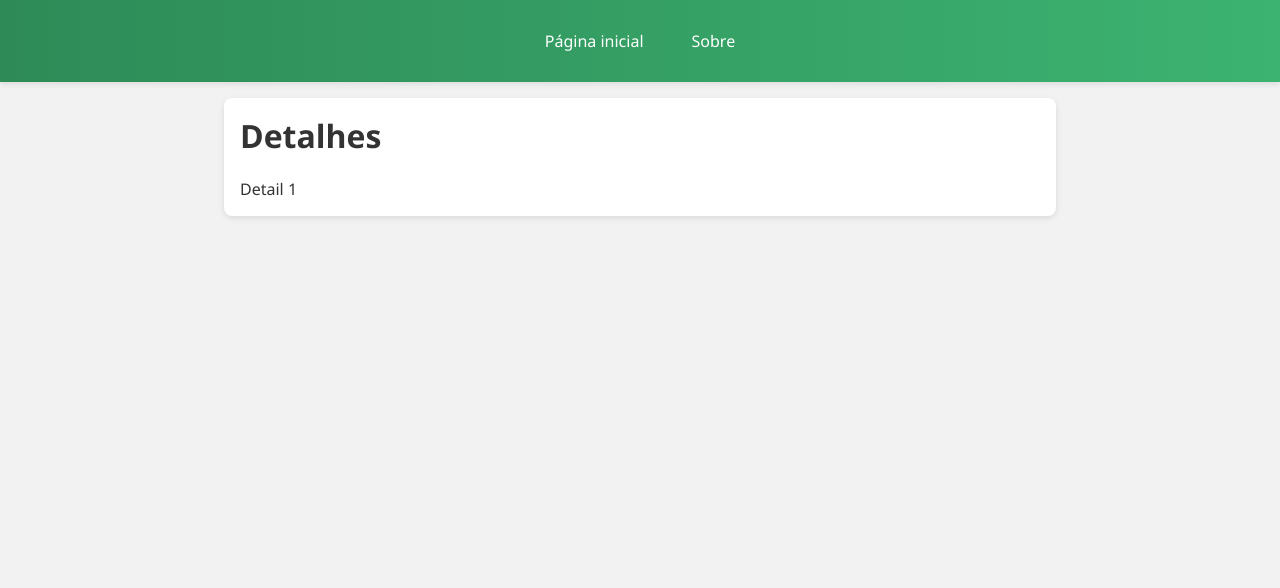
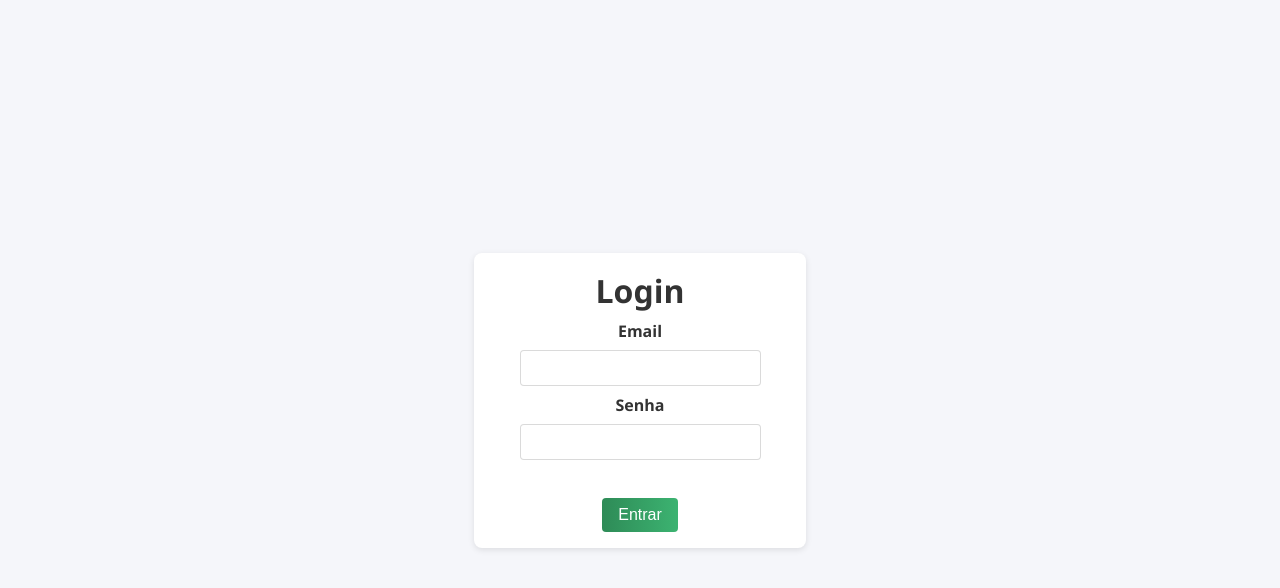
Before and after one commit to devictorqroz/react-lsdev, a React (Vite) app: page /detalhe/1 in a window 1280 px wide. Shown: the top 588 px of the page. Built offline with nearby package versions, Linux system fonts and the light colour scheme; what miragejs would draw is missing.

Commit message:
ref: Create Routes module

```diff
--- a/src/App.tsx
+++ b/src/App.tsx
@@ -1,38 +1,12 @@
-import { BrowserRouter, Routes, Route, Navigate } from "react-router";
-
-import { AppLayout } from "./shared/layout/AppLayout";
-
-import { Home } from "./pages/Home";
-import { About } from "./pages/About";
-import { Detail } from "./pages/Detail";
-import { Login } from "./pages/public/Login";
-
+import { AppRoutes } from "./Routes";
+import { AuthProvider } from "./shared/contexts/AuthContext";
 
 
 export function App() {
 
-  const isAuthenticated = true;
-
   return (
-    <BrowserRouter>
-      {isAuthenticated && (
-        <AppLayout>
-          <Routes>
-            <Route path='/' element={<Home />} />
-            <Route path='/sobre' element={<About />} />
-            <Route path='/detalhe/:id' element={<Detail />} />
-
-
-            <Route path='*' element={<Navigate to='/' />} />
-          </Routes>
-        </AppLayout>
-      )}
-      {!isAuthenticated && (
-        <Routes>
-          <Route path='*' element={<Login />} />
-
-        </Routes>
-      )}
-    </BrowserRouter>
+    <AuthProvider>
+      <AppRoutes />
+    </AuthProvider>
   );
 }
--- /dev/null
+++ b/src/Routes.tsx
@@ -0,0 +1,37 @@
+import { BrowserRouter, Routes, Route, Navigate } from "react-router";
+
+import { useIsAuthenticated } from "./shared/contexts/AuthContext";
+import { AppLayout } from "./shared/layout/AppLayout";
+import { Home } from "./pages/Home";
+import { About } from "./pages/About";
+import { Detail } from "./pages/Detail";
+import { Login } from "./pages/public/Login";
+
+export const AppRoutes = () => {
+
+    const isAuthenticated = useIsAuthenticated();
+
+
+    return (
+        <BrowserRouter>
+            {isAuthenticated && (
+                <AppLayout>
+                    <Routes>
+                        <Route path='/' element={<Home />} />
+                        <Route path='/sobre' element={<About />} />
+                        <Route path='/detalhe/:id' element={<Detail />} />
+
+
+                        <Route path='*' element={<Navigate to='/' />} />
+                    </Routes>
+                </AppLayout>
+            )}
+            {!isAuthenticated && (
+                <Routes>
+                    <Route path='*' element={<Login />} />
+
+                </Routes>
+            )}
+        </BrowserRouter>
+    );
+}
--- a/src/pages/public/Login.tsx
+++ b/src/pages/public/Login.tsx
@@ -1,15 +1,20 @@
 import { useState } from "react";
 
+import { useAuthContext } from "../../shared/contexts/AuthContext";
 import LoginStyles from './Login.module.css';
 
 
 export const Login = () => {
+
+    const { login } = useAuthContext();
 
     const [email, setEmail] = useState('');
     const [password, setPassword] = useState('');
 
     const handleLogin = () => {
         console.log('entrar');
+
+        login(email, password);
     }
 
 
--- /dev/null
+++ b/src/shared/contexts/AuthContext.tsx
@@ -0,0 +1,50 @@
+import { createContext, useContext, useState } from "react";
+
+
+
+interface IAuthContextProps {
+    email: string | undefined;
+    accessToken: string | undefined;
+
+    login(email: string, password: string): void;
+    logout(): void;
+}
+const AuthContext = createContext({} as IAuthContextProps);
+
+
+export const AuthProvider = ({ children }: React.PropsWithChildren) => {
+
+    const [email, setEmail] = useState<string>();
+    const [accessToken, setAccessToken] = useState<string>();
+
+
+    const login = (email: string, password: string) => {
+        // chamada ao backend para conseguir token
+
+        setEmail(email);
+        setAccessToken(crypto.randomUUID());
+    }
+
+    const logout = () => {
+        setEmail(undefined);
+        setAccessToken(undefined);
+    }
+
+
+    return (
+        <AuthContext.Provider value={{ login, logout, email, accessToken }}>
+            {children}
+        </AuthContext.Provider>
+    );
+}
+
+
+export const useAuthContext = () => {
+    return useContext(AuthContext);
+}
+
+export const useIsAuthenticated = () => {
+    const { accessToken } = useAuthContext();
+
+    return !!accessToken;
+}
```
